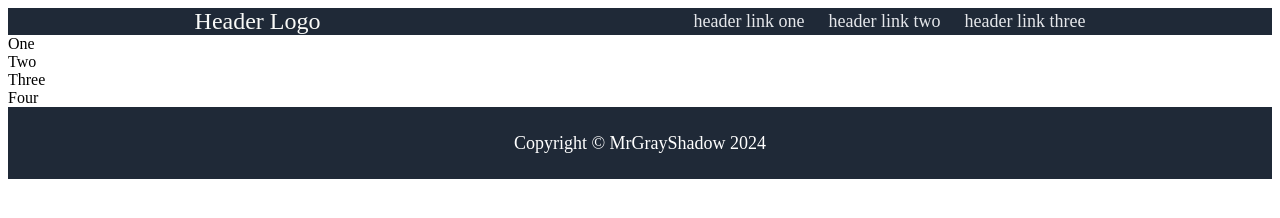
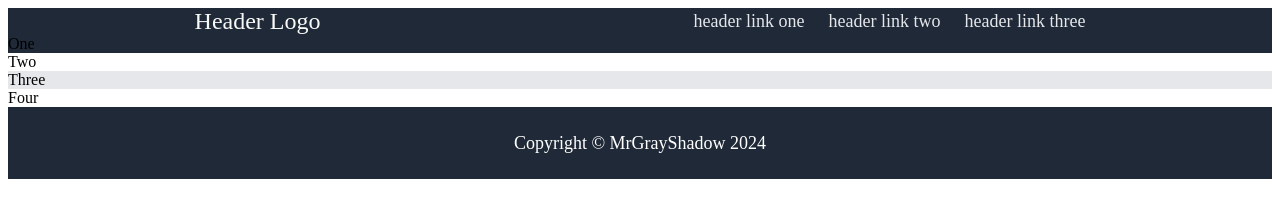
Before and after one commit to MrGrayShadow/02-project-landing-page, a plain HTML site: page index.html in a window 1280 px wide. Drawn offline with Linux system fonts and the light colour scheme.

Commit message:
Add background color to content sections
Adjusted the background color for each of the content sections.

```diff
--- a/style.css
+++ b/style.css
@@ -29,6 +29,21 @@ ul {
     gap: 24px;
 }
 
+.content {
+    display: flex;
+    flex-direction: column;
+    flex: 1;
+}
+
+.one {
+    display: flex;
+    background-color: #1F2937;
+}
+
+.three {
+    background-color: #E5E7EB;
+}
+
 .footer {
     display: flex;
     justify-content: center;
```
